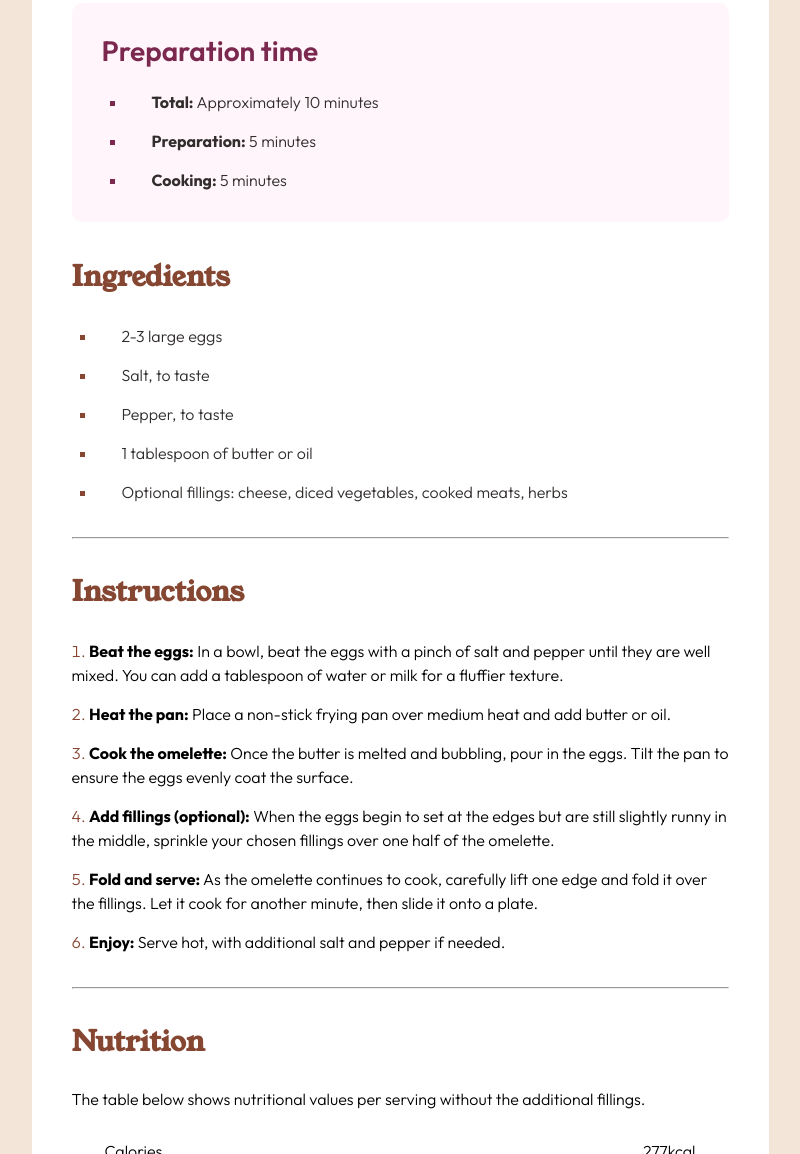
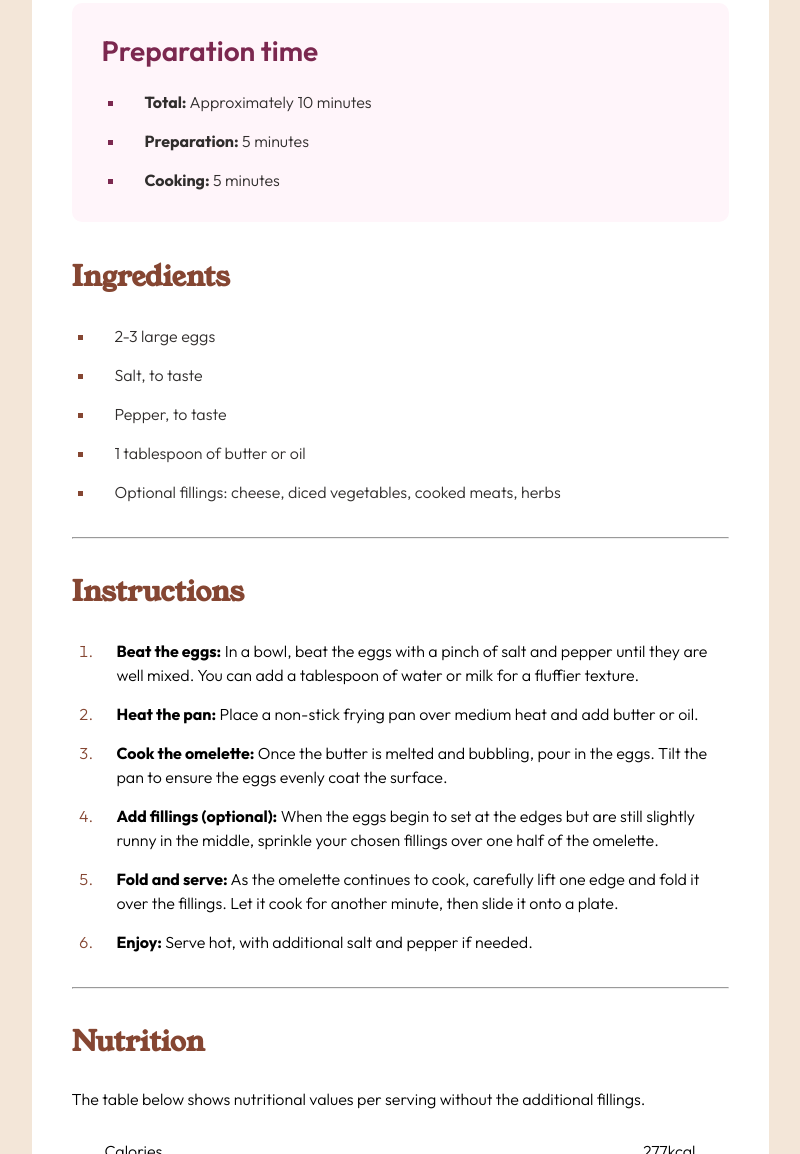
Before and after one commit to MaxCodeCraft/recipe-page, a plain HTML site: page index.html in a window 1280 px wide. Shown: the part 657-1811 px from the top of the page, without its empty margins (240-1040 px from the left). Drawn offline with Linux system fonts and the light colour scheme.

Commit message:
lists changes

```diff
--- a/index.html
+++ b/index.html
@@ -24,20 +24,20 @@
     <div class="preptime">
       <h2 id="preptime-title">Preparation time</h2>
       <ul>
-        <li><span><b>Total:</b> Approximately 10 minutes</span></li>
-        <li><span><b>Preparation:</b> 5 minutes</span></li>
-        <li><span><b>Cooking:</b> 5 minutes</span></li>
+        <li><b>Total:</b> Approximately 10 minutes</li>
+        <li><b>Preparation:</b> 5 minutes</li>
+        <li><b>Cooking:</b> 5 minutes</li>
       </ul>
     </div>
 
     <div class="ingredients">
       <h2>Ingredients</h2>
       <ul>
-        <li><span>2-3 large eggs</span></li>
-        <li><span>Salt, to taste</span></li>
-        <li><span>Pepper, to taste</span></li>
-        <li><span>1 tablespoon of butter or oil</span></li>
-        <li><span>Optional fillings: cheese, diced vegetables, cooked meats, herbs</span></li>
+        <li>2-3 large eggs</li>
+        <li>Salt, to taste</li>
+        <li>Pepper, to taste</li>
+        <li>1 tablespoon of butter or oil</li>
+        <li>Optional fillings: cheese, diced vegetables, cooked meats, herbs</li>
       </ul>
     </div>
 
@@ -46,16 +46,16 @@
     <div class="instructions">
       <h2>Instructions</h2>
       <ol>
-        <li><span><b>Beat the eggs:</b> In a bowl, beat the eggs with a pinch of salt and pepper until they are well mixed.
-          You can add a tablespoon of water or milk for a fluffier texture.</span></li>
-        <li><span><b>Heat the pan:</b> Place a non-stick frying pan over medium heat and add butter or oil.</span></li>
-        <li><span><b>Cook the omelette:</b> Once the butter is melted and bubbling, pour in the eggs. Tilt the pan to ensure
-          the eggs evenly coat the surface.</span></li>
-        <li><span><b>Add fillings (optional):</b> When the eggs begin to set at the edges but are still slightly runny in the
-          middle, sprinkle your chosen fillings over one half of the omelette.</span></li>
-        <li><span><b>Fold and serve:</b> As the omelette continues to cook, carefully lift one edge and fold it over the
-          fillings. Let it cook for another minute, then slide it onto a plate.</span></li>
-        <li><span><b>Enjoy:</b> Serve hot, with additional salt and pepper if needed.</span></li>
+        <li><b>Beat the eggs:</b> In a bowl, beat the eggs with a pinch of salt and pepper until they are well mixed.
+          You can add a tablespoon of water or milk for a fluffier texture.</li>
+        <li><b>Heat the pan:</b> Place a non-stick frying pan over medium heat and add butter or oil.</li>
+        <li><b>Cook the omelette:</b> Once the butter is melted and bubbling, pour in the eggs. Tilt the pan to ensure
+          the eggs evenly coat the surface.</li>
+        <li><b>Add fillings (optional):</b> When the eggs begin to set at the edges but are still slightly runny in the
+          middle, sprinkle your chosen fillings over one half of the omelette.</li>
+        <li><b>Fold and serve:</b> As the omelette continues to cook, carefully lift one edge and fold it over the
+          fillings. Let it cook for another minute, then slide it onto a plate.</li>
+        <li><b>Enjoy:</b> Serve hot, with additional salt and pepper if needed.</li>
       </ol>
     </div>
 
--- a/style.css
+++ b/style.css
@@ -85,23 +85,23 @@ h2 {
     margin-bottom: 32px;
 }
 
-li {
-    list-style-position: inside;
-    line-height: 1.5rem;
-    display: list-item;
+ul {
+   padding-left: 8px;
+   color: var(--color-dark-charcoal);
 }
 
-.preptime li::marker {
-    color: var(--color-dark-raspberry);
+li {
+    padding: 0 20px;
+    margin: 0 15px;
+    line-height: 1.5rem;
 }
 
 li::marker {
     color: var(--color-nutmeg);
 }
 
-ul {
-   padding-left: 8px;
-   color: var(--color-dark-charcoal);
+.preptime li::marker {
+    color: var(--color-dark-raspberry);
 }
 
 ul li {
@@ -115,15 +115,11 @@ ul li:last-child {
 
 ol li {
     margin-bottom: 15px;
+    margin: 0 0 15px 25px;
 }
 
 ol li:last-child {
     margin-bottom: 0px;
-}
-
-ul > li span {
-    position: relative;
-    left: 20px;;
 }
 
 .table {
```
